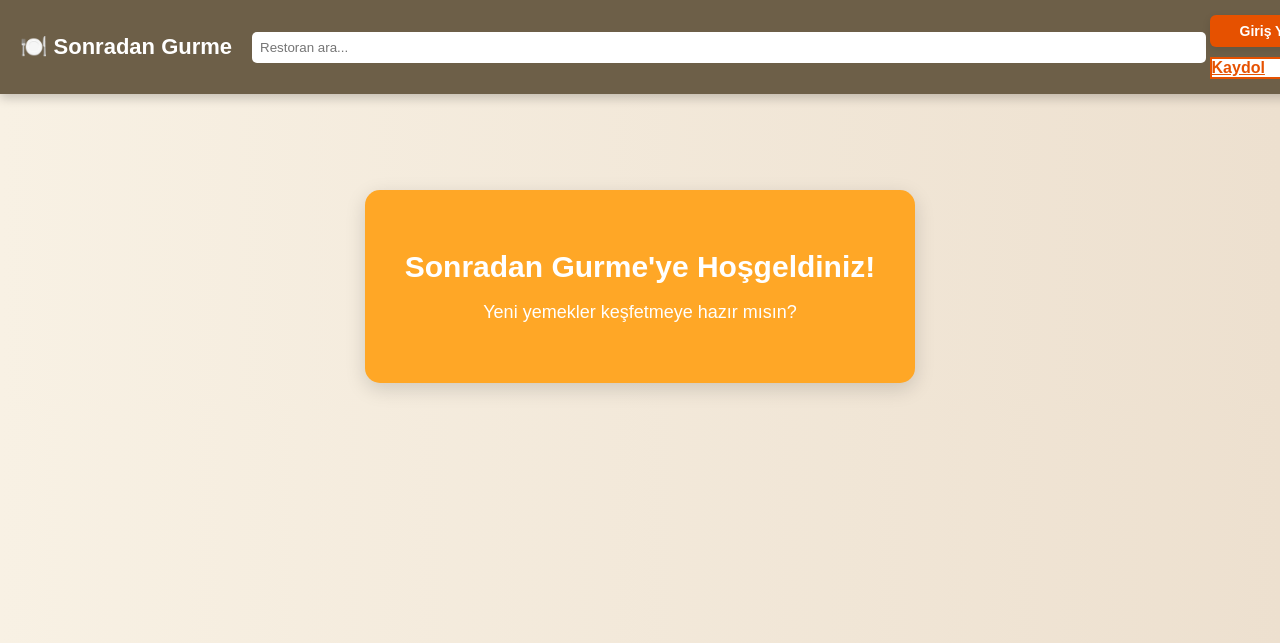
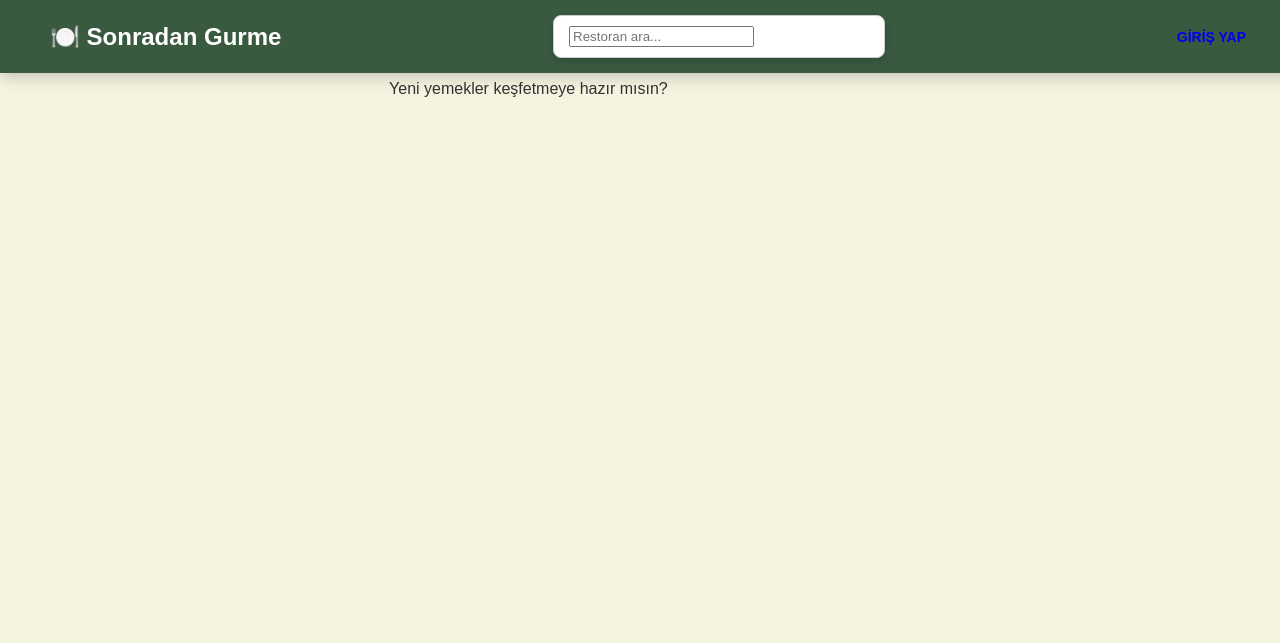
Before and after one commit to sude-tunc/Sonradan-Gurme, a Django app: page / in a window 1280 px wide. Shown: the top 643 px of the page. Run offline with Django 5.2, Linux system fonts and the light colour scheme.

Commit message:
css kodundaki renkler düzenledni

```diff
--- a/static/css/styles.css
+++ b/static/css/styles.css
@@ -1,7 +1,7 @@
 /* Genel Stil */
 body {
-    font-family: 'Montserrat', sans-serif;
-    background: linear-gradient(to right, #f8f1e4, #ede0cf); /* Daha soft bir arka plan */
+    font-family: 'Poppins', sans-serif;
+    background: #f4f4e0;
     color: #333;
     margin: 0;
     padding: 0;
@@ -11,157 +11,106 @@
 }
 
 /* Navbar */
-/* Navbar */
 .navbar {
-    background: #6d5f48; /* Koyu kahverengi ton */
+    background: #3a5a40;
     color: white;
     display: flex;
     justify-content: space-between;
     align-items: center;
-    padding: 15px 20px;
+    padding: 15px 50px;
     position: fixed;
     width: 100%;
     top: 0;
     left: 0;
-    box-shadow: 0px 4px 10px rgba(0, 0, 0, 0.2);
+    box-shadow: 0px 4px 15px rgba(0, 0, 0, 0.2);
     z-index: 100;
 }
 
 .navbar .logo {
-    font-size: 22px;
+    font-size: 24px;
     font-weight: bold;
 }
 
 .navbar .search-box {
-    flex: 1;
-    margin: 0 20px;
+    background: white;
+    padding: 10px 15px;
+    border-radius: 8px;
+    border: 1px solid #ccc;
+    width: 300px;
+    box-shadow: 0px 3px 8px rgba(0, 0, 0, 0.15);
+    transition: 0.3s;
 }
 
-.navbar input {
-    width: 100%;
-    padding: 8px;
-    border-radius: 5px;
-    border: none;
+.navbar .search-box:focus {
+    border-color: #3a5a40;
+    box-shadow: 0px 3px 12px rgba(0, 0, 0, 0.3);
 }
 
 .navbar .buttons {
     display: flex;
-    gap: 10px;
+    gap: 15px;
 }
 
 .navbar .btn {
     text-decoration: none;
-    padding: 8px 15px;
+    padding: 12px 20px;
     font-size: 14px;
-    border-radius: 6px;
-    background: #E65100;
-    color: white;
+    border-radius: 5px;
+    font-weight: bold;
     transition: 0.3s;
+    text-transform: uppercase;
 }
 
-.navbar .btn:hover {
-    background: #FF6F00;
+.navbar .btn-primary {
+    background: #f4a261;
+    color: white;
 }
 
-/* Navbar ile içerik çakışmasını önleme */
-body {
-    padding-top: 70px; /* Navbar sabit olduğu için içerik aşağı kayacak */
+.navbar .btn-primary:hover {
+    background: #e76f51;
 }
 
-/* Ana İçerik */
-.container {
-    background: #FFA726; /* Turuncu kutu */
+.navbar .btn-secondary {
+    background: #2a9d8f;
+    color: white;
+}
+
+.navbar .btn-secondary:hover {
+    background: #264653;
+}
+
+/* Hero Section */
+.hero-container {
+    background: white;
     padding: 40px;
     border-radius: 15px;
-    box-shadow: 0px 6px 20px rgba(0, 0, 0, 0.15);
-    max-width: 500px;
-    margin: 120px auto 20px auto; /* Navbar’dan dolayı üst boşluk eklendi */
+    box-shadow: 0px 5px 15px rgba(0, 0, 0, 0.2);
+    max-width: 600px;
     text-align: center;
+    margin-top: 100px;
 }
 
-/* Başlık */
-h1 {
-    color: #FFFFFF;
-    font-size: 30px;
+.hero-container h1 {
+    color: #3a5a40;
+    font-size: 28px;
     font-weight: bold;
-    margin-bottom: 15px;
+    margin-bottom: 20px;
 }
 
-/* Açıklama */
-p {
+.hero-container p {
     font-size: 18px;
-    margin-bottom: 20px;
-    color: #FFF;
-    font-weight: 500;
+    color: #264653;
+    margin-top: 10px;
 }
 
-/* Butonlar */
-.buttons {
-    display: flex;
-    flex-direction: column;
-    gap: 15px;
-}
-
-.btn {
-    text-decoration: none;
-    padding: 14px 28px;
-    font-size: 18px;
-    border-radius: 6px;  /* Daha az yuvarlak köşeler */
-    font-weight: bold;
-    background: #E65100;
-    color: white;
-    transition: 0.3s ease-in-out;
-    display: inline-block;
-    width: 100%;
-    text-align: center;
-    box-shadow: 0px 3px 8px rgba(0, 0, 0, 0.1); /* Hafif gölge efekti */
-}
-
-.btn:hover {
-    background: #FF6F00;
-    transform: scale(1.03);
-    box-shadow: 0px 5px 12px rgba(0, 0, 0, 0.2);
-}
-
-/* Kaydol Butonu (Düzgün Görünmesi İçin) */
-.btn-outline {
-    background: white; /* Boş görünmemesi için içini doldurduk */
-    border: 2px solid #E65100;
-    color: #E65100;
-    font-weight: bold;
-    transition: 0.3s ease-in-out;
-}
-
-.btn-outline:hover {
-    background: #E65100;
-    color: white;
-    transform: scale(1.03);
-}
-
-
-.btn-outline:hover {
-    background: white;
-    color: #E65100;
-}
-
-/* Responsive Tasarım */
 @media (max-width: 768px) {
     .navbar {
         flex-direction: column;
         text-align: center;
+        padding: 15px;
     }
 
-    .navbar .search-box {
-        margin: 10px 0;
+    .hero-container {
         width: 90%;
     }
-
-    .buttons {
-        flex-direction: column;
-    }
-
-    .container {
-        width: 90%;
-        padding: 25px;
-    }
 }
```
Also changed, not shown: db.sqlite3.
